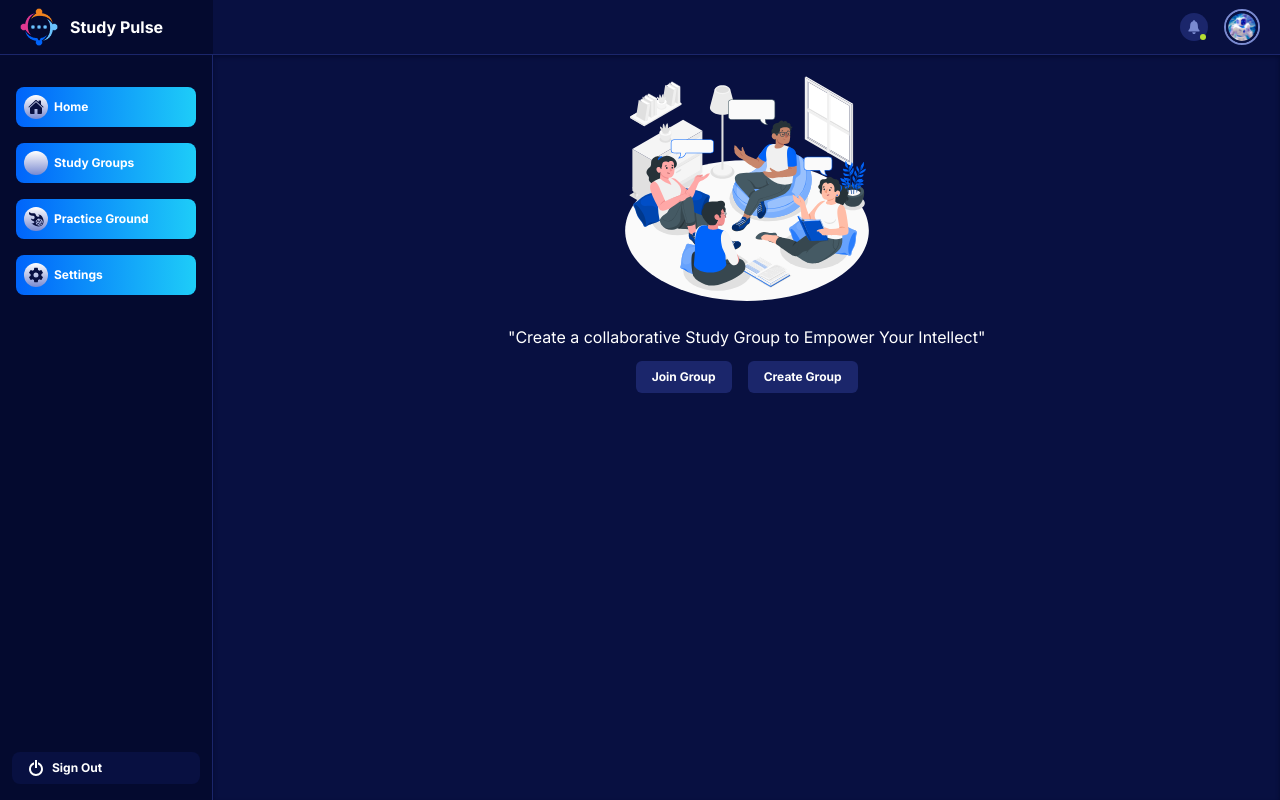
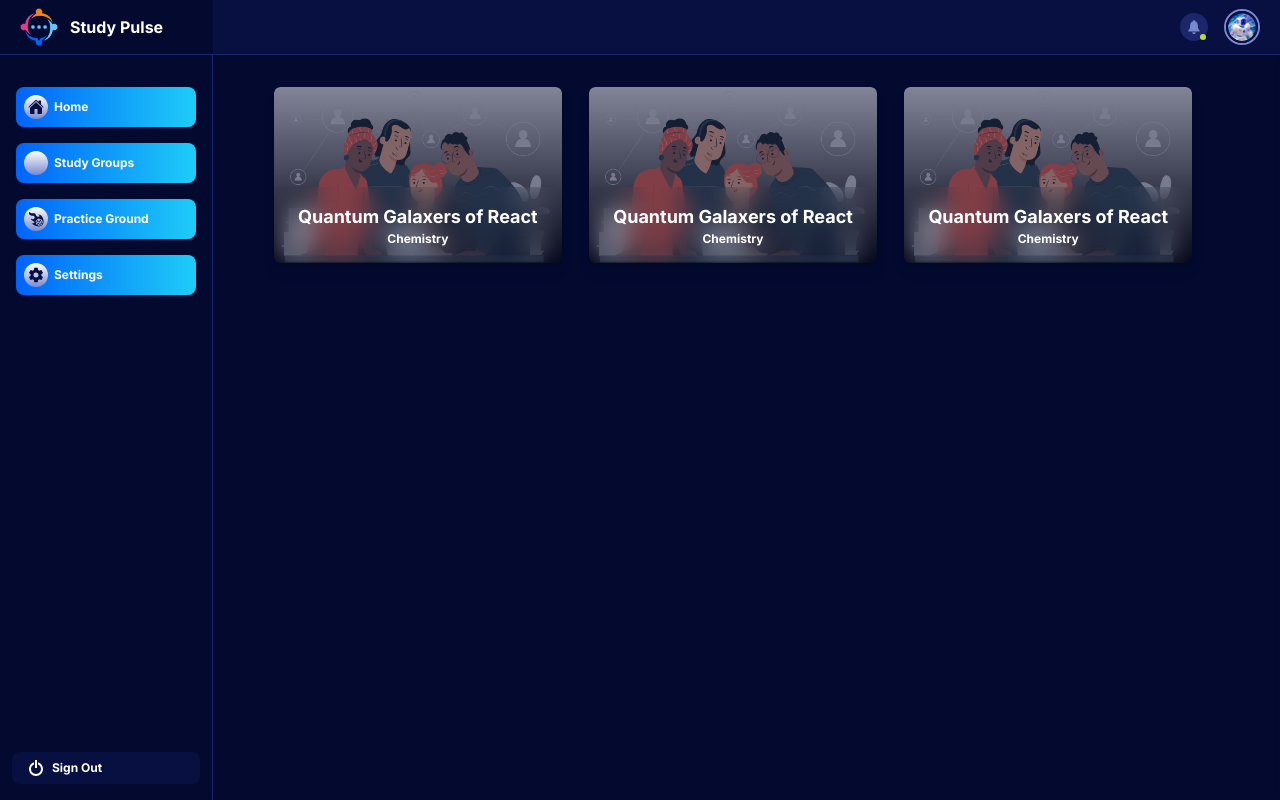
Before and after one commit to Shazzadul-Shakib/Study-Pulse, a Next.js app: page / in a window 1280 px wide. Built offline with nearby package versions, Linux system fonts and the light colour scheme; some icons are missing.

Commit message:
Create study group card

```diff
--- a/app/(protected)/layout.tsx
+++ b/app/(protected)/layout.tsx
@@ -13,7 +13,7 @@ export default function protectedLayout({
         <div className="basis-1/6">
           <Sidebar />
         </div>
-        <div className="basis-5/6 flex-grow md:overflow-y-auto bg-deeperBlue">{children}</div>
+        <div className="basis-5/6 flex-grow md:overflow-y-auto bg-deepestBlue">{children}</div>
       </section>
     </main>
   );
--- a/app/(protected)/page.tsx
+++ b/app/(protected)/page.tsx
@@ -1,9 +1,15 @@
+import StudyGroupCard from "../components/cards/studyGroupCard";
 import CreateGroup from "../components/createGroup";
 
 export default function StudyGourps() {
   return (
     <main className="h-full shadow-inner p-2 shadow-deepestBlue">
-      <CreateGroup />
+      {/* <CreateGroup /> */}
+      <div className=" w-[90%] mt-6 mx-auto grid grid-cols-3 gap-">
+        <StudyGroupCard />
+        <StudyGroupCard />
+        <StudyGroupCard />
+      </div>
     </main>
   );
 }
--- /dev/null
+++ b/app/components/cards/studyGroupCard.tsx
@@ -0,0 +1,26 @@
+import backgroundImageSrc from "@/public/sp.png";
+import Image from "next/image";
+import Link from "next/link";
+
+export default function StudyGroupCard() {
+  return (
+    <Link href='/' className="relative h-44 w-72 rounded-md shadow-lg overflow-hidden">
+      <Image
+        layout="fill"
+        objectFit="cover"
+        src={backgroundImageSrc}
+        alt="Background Image"
+        className="opacity-50 bg-gradient-to-b from-white to-black rounded-md"
+      />
+
+      <section className="absolute inset-0 flex flex-col justify-end ">
+        <div className=" w-full backdrop-blur-md p-4 text-center">
+          <h1 className="  text-white text-lg font-bold">
+            Quantum Galaxers of React
+          </h1>
+          <h3 className="text-white text-xs font-bold ">Chemistry</h3>
+        </div>
+      </section>
+    </Link>
+  );
+}
```
Also changed, not shown: public/sp.png (added).
